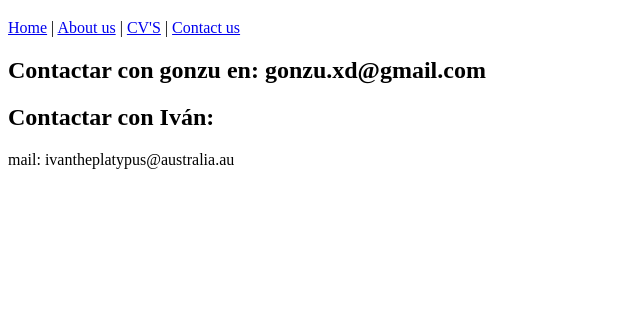
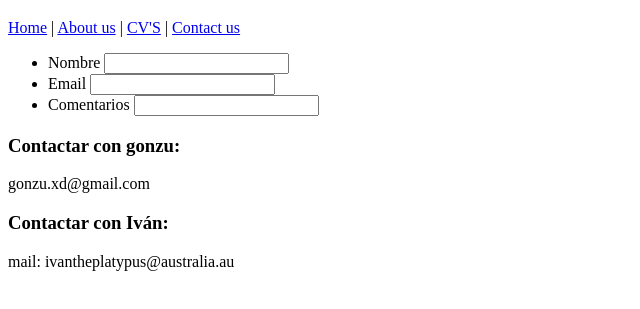
Before and after one commit to SemperFenix/202301-W1CH2-ivan-gonzu, a website: page contact.html in a window 1280 px wide. Shown: the part 61-370 px from the top of the page, without its empty margins (0-640 px from the left). Drawn offline with Linux system fonts and the light colour scheme.

Commit message:
Update index & contact us content

```diff
--- a/contact.html
+++ b/contact.html
@@ -19,19 +19,32 @@
       <a href="contact.html">Contact us</a>
     </nav>
   </header>
+  <section class="contact-form">
+    <ul>
+      <li>Nombre <input type="text" name="Nombre" id="name">
+      </li>
+      <li>Email <input type="text" id="email" required>
+      </li>
+      <li>Comentarios <input type="text" id="comentarios">
+      </li>
+    </ul>
+    </form>
 
-  <section>
+  </section>
+
+  <footer class="contact-data">
     <article class="contactGonzu">
-      <h2>
-        Contactar con gonzu en: gonzu.xd@gmail.com
-      </h2>
+      <h3>
+        Contactar con gonzu:
+      </h3>
+      gonzu.xd@gmail.com
     </article>
 
     <article class="ivan-contact">
-      <h2>Contactar con Iván:</h2>
+      <h3>Contactar con Iván:</h3>
       <p>mail: ivantheplatypus@australia.au</p>
     </article>
-  </section>
+  </footer>
 
 
 </body>
```
Also changed, not shown: index.html (+11 -0 lines), index.gif (added).
